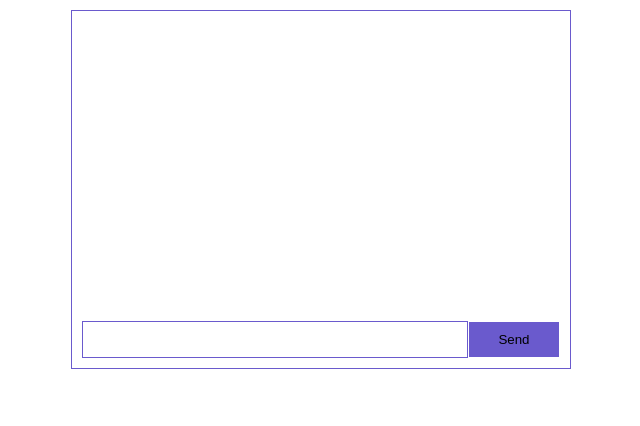
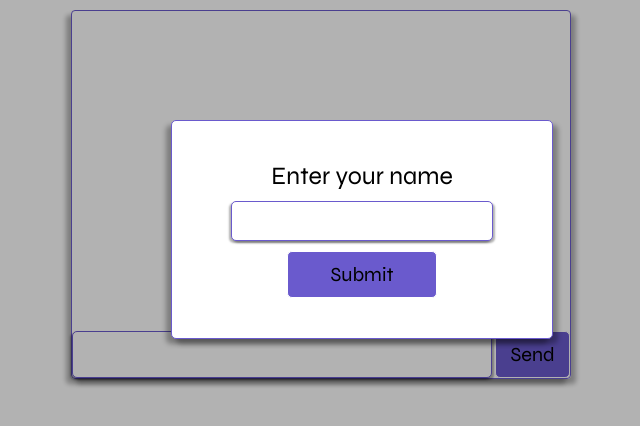
Before and after one commit to borrikon/messenger, a website: page index.html in a window 1280 px wide. Shown: the whole page, without its empty margins (319-959 px from the left). Drawn offline with nearby package versions, Linux system fonts and the light colour scheme; no server answers.

Commit message:
add name of users and modal

```diff
--- a/index.html
+++ b/index.html
@@ -4,6 +4,7 @@
     <meta charset="UTF-8">
     <meta name="viewport" content="width=device-width, initial-scale=1.0">
     <link rel="stylesheet" type='text/css' href="styles.css">
+    <link href="https://fonts.googleapis.com/css2?family=Syne:wght@400;700&display=swap" rel="stylesheet">
     <title>Messenger</title>
 </head>
 <body>
@@ -12,11 +13,19 @@
             <div class="chatPart">
 
             </div>
-            <form>
-                <input />
+            <form class="chatForm">
+                <input class="chatInput" />
                 <button type='submit'>Send</button>
             </form>
         </div>
+    </div>
+    <div class="background"></div>
+    <div class="modal">
+        <form class="modalInner">
+            <label for='nickName' >Enter your name</label>
+            <input class="nickName" id='nickName' />
+            <button type='submit' class="btn" >Submit</button>
+        </form>
     </div>
 </body>
 <script src="/socket.io/socket.io.js"></script>
--- a/index.js
+++ b/index.js
@@ -11,9 +11,10 @@ app.get('/', (req, res)=>{
 });
 
 io.on('connection', (socket)=>{
-    console.log('a user connected')
+    // io.emit('connectNew', { connect: true })
+
     socket.on('disconnect', ()=>{
-        console.log('user disconnected')
+
     })
     socket.on('chat message', (msg)=>{
         io.emit('chat message', msg)
--- a/main.js
+++ b/main.js
@@ -1,8 +1,19 @@
 let socket = io()
 
-let form = document.querySelector('form')
-let input = document.querySelector('input')
+let form = document.querySelector('.chatForm')
+let input = document.querySelector('.chatInput')
 let chat = document.querySelector('.chatPart')
+let modalWindow = document.querySelector('.modal')
+let modalForm = document.querySelector('.modalInner')
+let nickInput = document.querySelector('.nickName')
+let bg = document.querySelector('.background')
+
+let nickName = 'anonimus'
+
+function closeModal(){
+    bg.style.display= 'none'
+    modalWindow.style.display = 'none'
+}
 
 function formSubmitHandler(e){
     e.preventDefault()
@@ -10,11 +21,30 @@ function formSubmitHandler(e){
     input.value = ''
 }
 
+function modalFormSubmited(e){
+    e.preventDefault()
+
+    if(nickInput.value){
+        nickName = nickInput.value
+    }
+
+    closeModal()
+
+    let message = chat.appendChild(document.createElement('div'))
+    message.classList.add('greeting')
+    message.textContent = `New user connected. Say hello to: ${nickName}`
+}
+
+
 socket.on('chat message', function(msg){
     let message = chat.appendChild(document.createElement('div'))
     message.classList.add('message')
     message.textContent = msg
+    let name = message.appendChild(document.createElement('div'))
+    name.classList.add('name')
+    name.textContent = `${nickName}:`
 })
 
 
 form.addEventListener('submit', (e) => formSubmitHandler(e))
+modalForm.addEventListener('submit', (e) => modalFormSubmited(e))
--- a/styles.css
+++ b/styles.css
@@ -2,6 +2,7 @@ body{
     margin: 0;
     padding: 0;
     box-sizing: border-box;
+    font-family: 'Syne', sans-serif;
 }
 .container{
     width: 100%;
@@ -11,24 +12,104 @@ body{
 }
 .chatContainer{
     border: 1px solid slateblue;
-    padding: 10px;
+    border-radius: 4px;
+    box-shadow: 5px 5px 5px rgba(0, 0, 0, 0.3),
+                -5px 5px 5px rgba(0, 0, 0, 0.3);
 }
 .chatPart{
     min-height: 300px;
+    font-size: 18px;
+    padding: 10px;
 }
 form{
     width: 100%;
     display: flex;
+    justify-content: space-between;
 }
 input{
     width: 80%;
     padding: 10px;
     border: 1px solid slateblue;
+    border-radius: 5px;
     outline: none;
+    font-family: 'Syne', sans-serif;
+    font-size: 15px;
+    box-shadow: 2px 2px 2px rgba(0, 0, 0, 0.3),
+                -2px 2px 2px rgba(0, 0, 0, 0.3);
+}
+.message{
+    padding: 5px 10px;
+    margin-bottom: 5px;
+    border-radius: 5px;
+    width: fit-content;
+    display: flex;
+    flex-direction: row-reverse;
+    align-items: flex-end;
+}
+.message:nth-of-type(odd){
+    background: rgba(0, 0, 0, 0.3);
 }
 button{
-    width: 20%;
+    width: 15%;
     padding: 10px;
     border: 1px solid #fff;
     background: slateblue;
+    border-radius: 5px;
+    font-family: 'Syne', sans-serif;
+    font-size: 20px;
 }
+button:hover{
+    cursor: pointer;
+}
+
+.background{
+    position: absolute;
+    top: 0;
+    left: 0;
+    background: rgba(0, 0, 0, 0.3);
+    width: 100%;
+    height: 100%;
+    z-index: 5;
+}
+.modal{
+    position: absolute;
+    top: 60px;
+    left: calc(50% - 150px);
+    z-index: 10;
+    display: flex;
+    width: 300px;
+    justify-content: center;
+    padding: 40px;
+    margin: 60px auto;
+    border: 1px solid slateblue;
+    background: #fff;
+    border-radius: 5px;
+    box-shadow: 5px 5px 5px rgba(0, 0, 0, 0.3),
+                -5px 5px 5px rgba(0, 0, 0, 0.3);
+}
+.modalInner{
+    display: flex;
+    flex-direction: column;
+    min-width: 300px;
+    align-items: center;
+}
+.modalInner label{
+    font-size: 25px;
+    margin-bottom: 10px;
+    text-align: center;
+}
+.modalInner .btn{
+    margin-top: 10px;
+    min-width: 150px;
+}
+.greeting{
+    margin: 0 auto;
+    color: slateblue;
+    font-size: 22px;
+}
+.name{
+    color: slateblue;
+    font-weight: 700;
+    font-size: 12px;
+    margin-right: 10px;
+}
```
